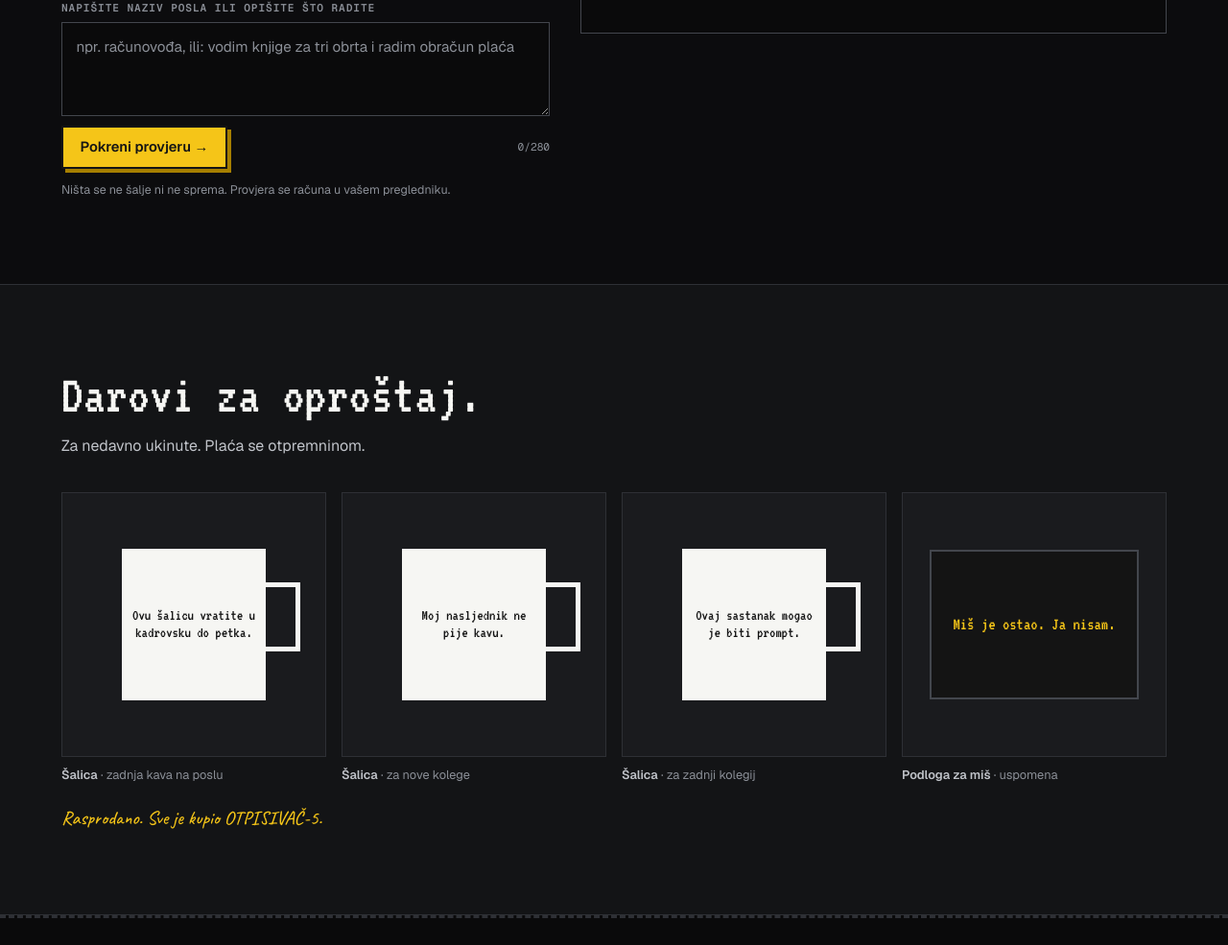
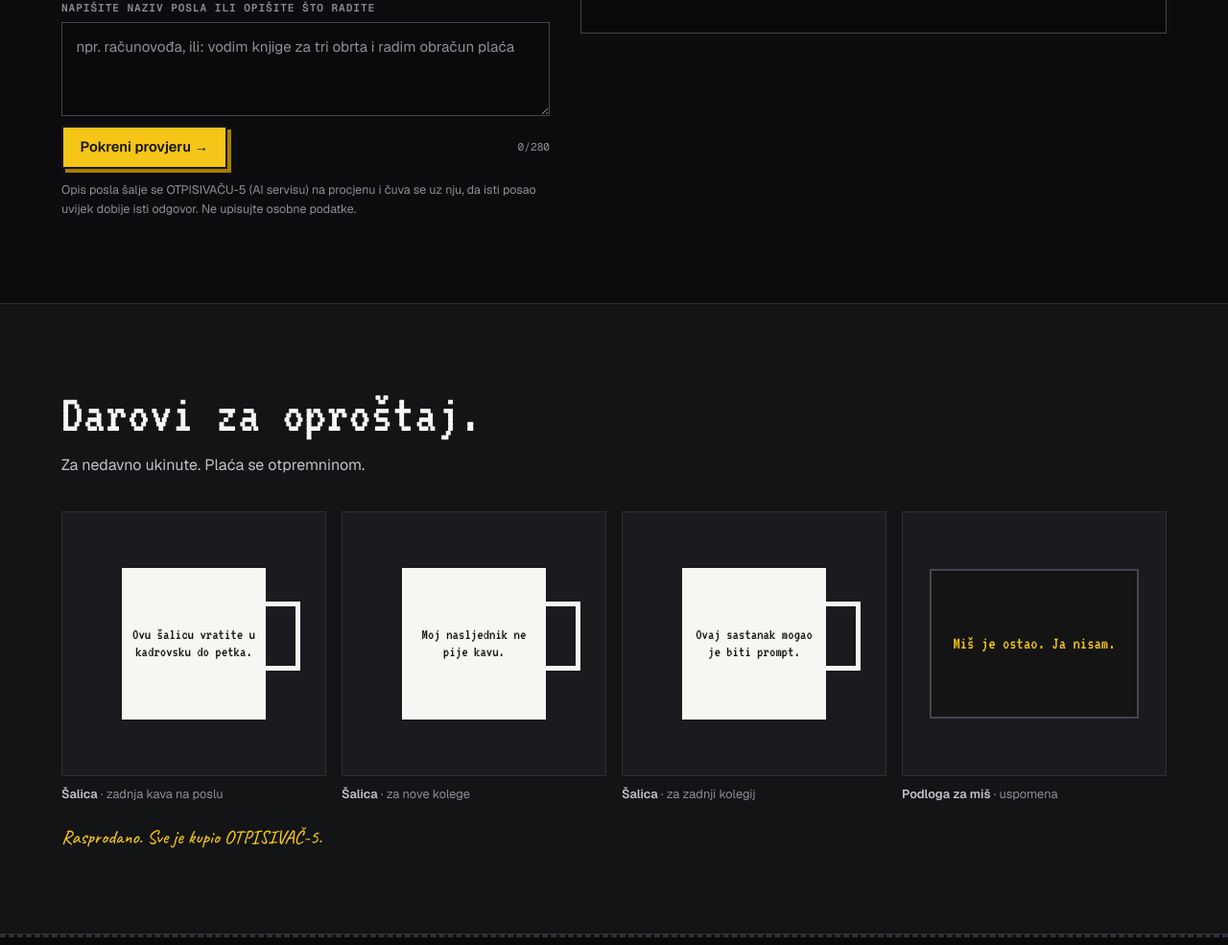
Before and after one commit to Shywera/web, a plain HTML site: page index.html in a window 1280 px wide. Shown: the part 4160-5145 px from the top of the page at 96% size. Drawn offline with nearby package versions, Linux system fonts and the light colour scheme.

Commit message:
Provjera viška: spoji OTPISIVAČ-5 API (Cloudflare Worker)
Stranica šalje opis posla Workeru zastarjelo-api, a ako ne odgovori,
procjenu radi lokalna tablica. Napomena ispod polja sad kaže da se
opis šalje i čuva.

Co-Authored-By: Claude Opus 5.5 <noreply@anthropic.com>

```diff
--- a/index.html
+++ b/index.html
@@ -726,7 +726,7 @@
      the local table below answers when it isn't, or when the API fails.
      e is how exposed the work is to AI and automation (0 hands-on, 1 pure screen work),
      ordered after the ILO generative-AI exposure gradient: clerical highest, trades lowest. */
-  var API_URL = "";
+  var API_URL = "https://zastarjelo-api.kristijanilic58.workers.dev/check";
   var JOBS = [
     { k: ["politic", "sabor", "zastupnik", "ministar", "nacelnik", "zupan"], exempt: true, t: "Stroj je pročitao saborske zapisnike i odbio posao." },
     { k: ["student", "ucenik", "nezaposlen", "penzioner", "umirovljen"], none: true, t: "Ne možete dobiti otkaz. Stroj je zbunjen i pomalo ljubomoran." },
```
